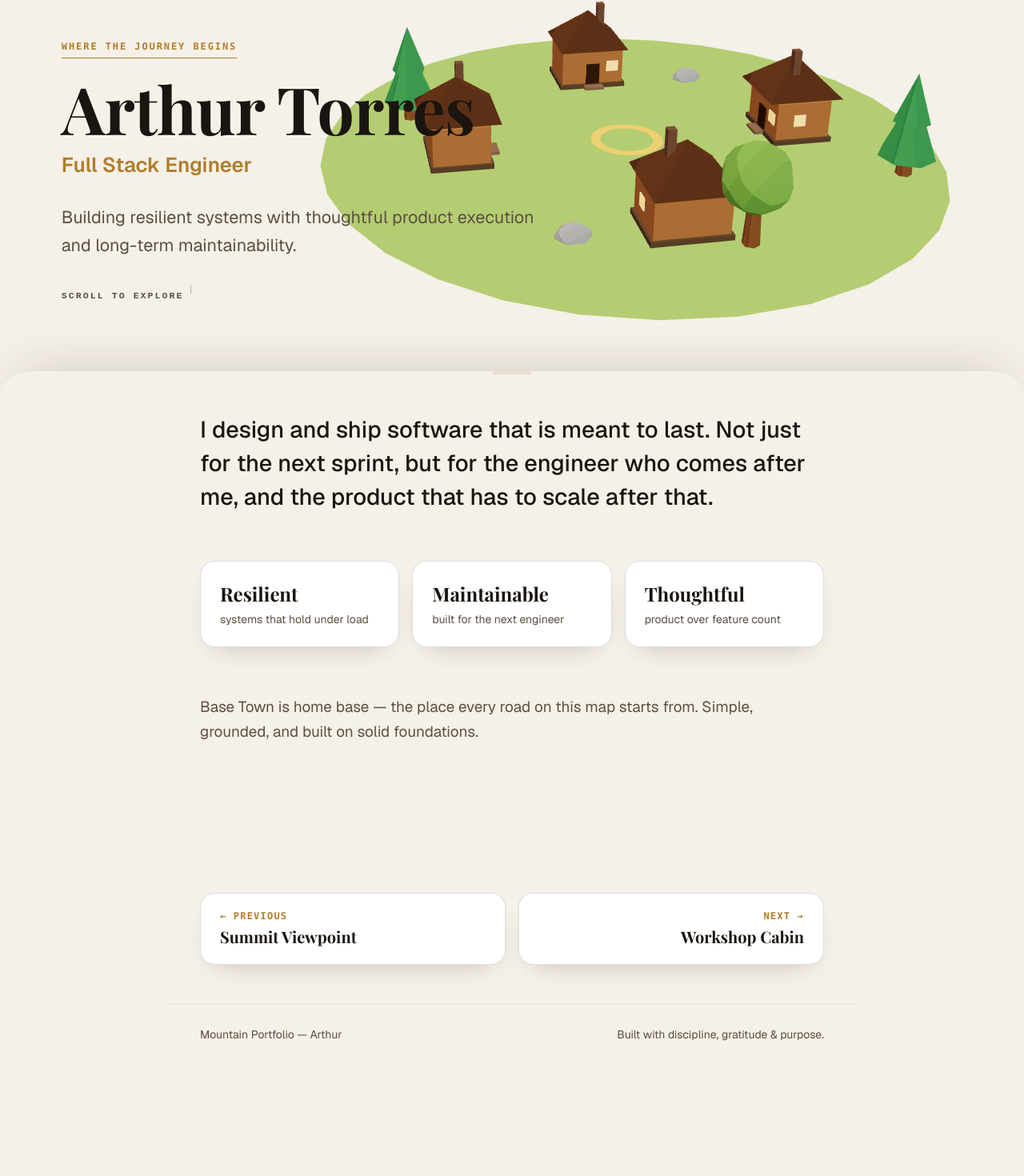
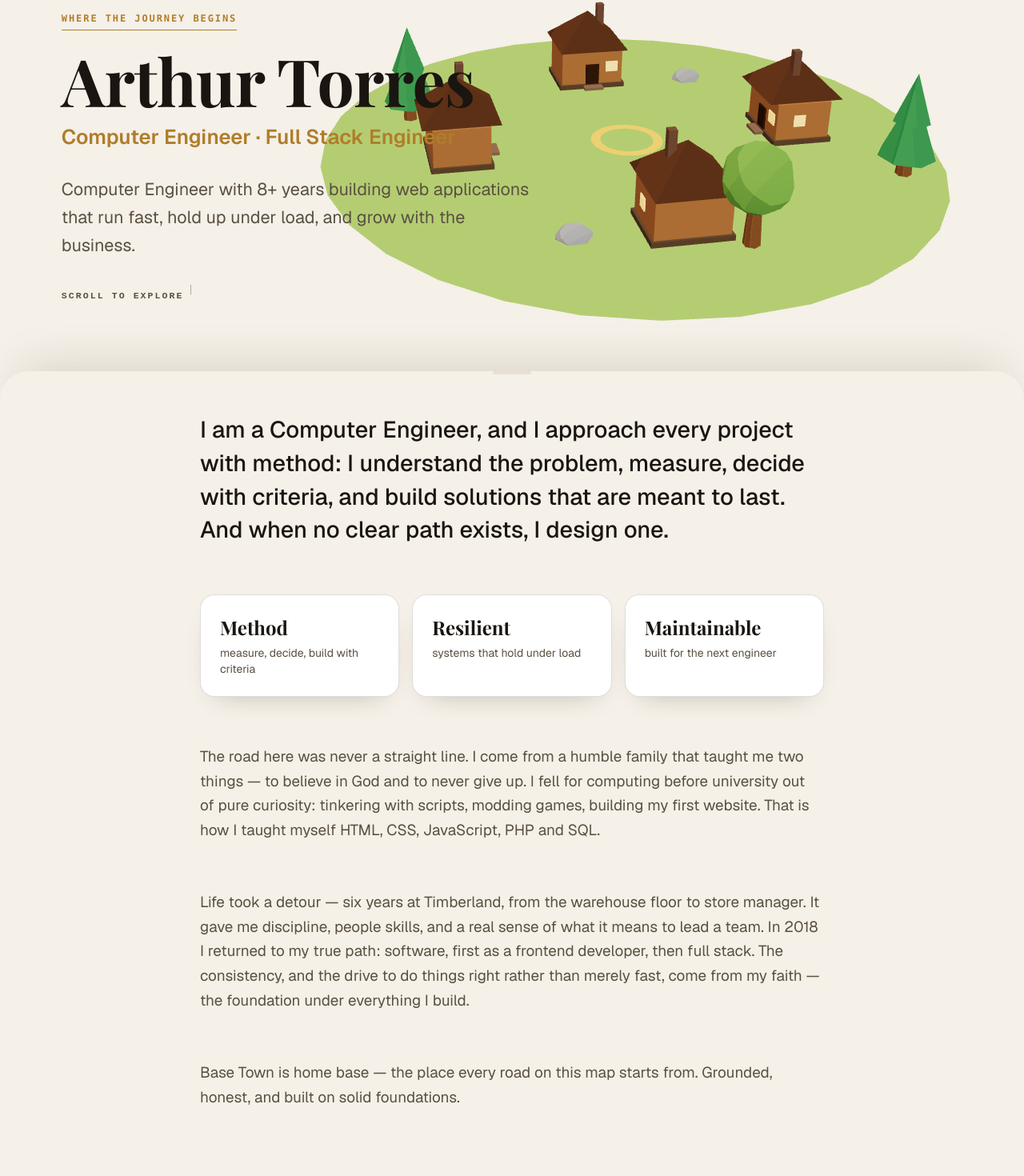
Before and after one commit to ArthurTorres75/mountain-portfolio, a Next.js app: page /station/base-town in a window 1280 px wide. Shown: the part 288-1758 px from the top of the page at 80% size. Before the commit the page ends 1639 px from the top, so only its background shows below. Built offline with nearby package versions, Linux system fonts and the light colour scheme; a web font is replaced by a local one.

Commit message:
enhancing information about me

```diff
--- a/src/components/WorldExplorer.tsx
+++ b/src/components/WorldExplorer.tsx
@@ -12,9 +12,9 @@ const WORLD_LOCATIONS: WorldLocation[] = [
   {
     id: SECTION.ABOUT,
     label: "Base Town",
-    title: "Arthur, Full Stack Engineer",
+    title: "Arthur Torres, Computer Engineer",
     description:
-      "Building resilient systems with thoughtful product execution and long-term maintainability.",
+      "Computer Engineer with 8+ years building web applications that run fast, hold up under load, and grow with the business. I work with method — and when no path exists, I design one.",
     worldPosition: [0, 0.18, 2.4],
   },
   {
--- a/src/data/stations.ts
+++ b/src/data/stations.ts
@@ -7,27 +7,35 @@ export const STATIONS: Station[] = [
     name: 'Base Town',
     kicker: 'Where the journey begins',
     title: 'Arthur Torres',
-    role: 'Full Stack Engineer',
+    role: 'Computer Engineer · Full Stack Engineer',
     tagline:
-      'Building resilient systems with thoughtful product execution and long-term maintainability.',
+      'Computer Engineer with 8+ years building web applications that run fast, hold up under load, and grow with the business.',
     map: { x: 51.7, y: 66 },
     blocks: [
       {
         type: 'prose',
         lead: true,
-        text: 'I design and ship software that is meant to last. Not just for the next sprint, but for the engineer who comes after me, and the product that has to scale after that.',
+        text: 'I am a Computer Engineer, and I approach every project with method: I understand the problem, measure, decide with criteria, and build solutions that are meant to last. And when no clear path exists, I design one.',
       },
       {
         type: 'pillars',
         items: [
+          { label: 'Method', note: 'measure, decide, build with criteria' },
           { label: 'Resilient', note: 'systems that hold under load' },
           { label: 'Maintainable', note: 'built for the next engineer' },
-          { label: 'Thoughtful', note: 'product over feature count' },
         ],
       },
       {
         type: 'prose',
-        text: 'Base Town is home base — the place every road on this map starts from. Simple, grounded, and built on solid foundations.',
+        text: 'The road here was never a straight line. I come from a humble family that taught me two things — to believe in God and to never give up. I fell for computing before university out of pure curiosity: tinkering with scripts, modding games, building my first website. That is how I taught myself HTML, CSS, JavaScript, PHP and SQL.',
+      },
+      {
+        type: 'prose',
+        text: 'Life took a detour — six years at Timberland, from the warehouse floor to store manager. It gave me discipline, people skills, and a real sense of what it means to lead a team. In 2018 I returned to my true path: software, first as a frontend developer, then full stack. The consistency, and the drive to do things right rather than merely fast, come from my faith — the foundation under everything I build.',
+      },
+      {
+        type: 'prose',
+        text: 'Base Town is home base — the place every road on this map starts from. Grounded, honest, and built on solid foundations.',
       },
     ],
   },
@@ -316,7 +324,7 @@ export const STATIONS: Station[] = [
           {
             label: 'LinkedIn',
             handle: 'in/arthur-torres',
-            href: 'https://www.linkedin.com/in/arthur-torres-9b41a2184/',
+            href: 'https://www.linkedin.com/in/arthur-torres-9b41a2184',
           },
           {
             label: 'Email',
```
